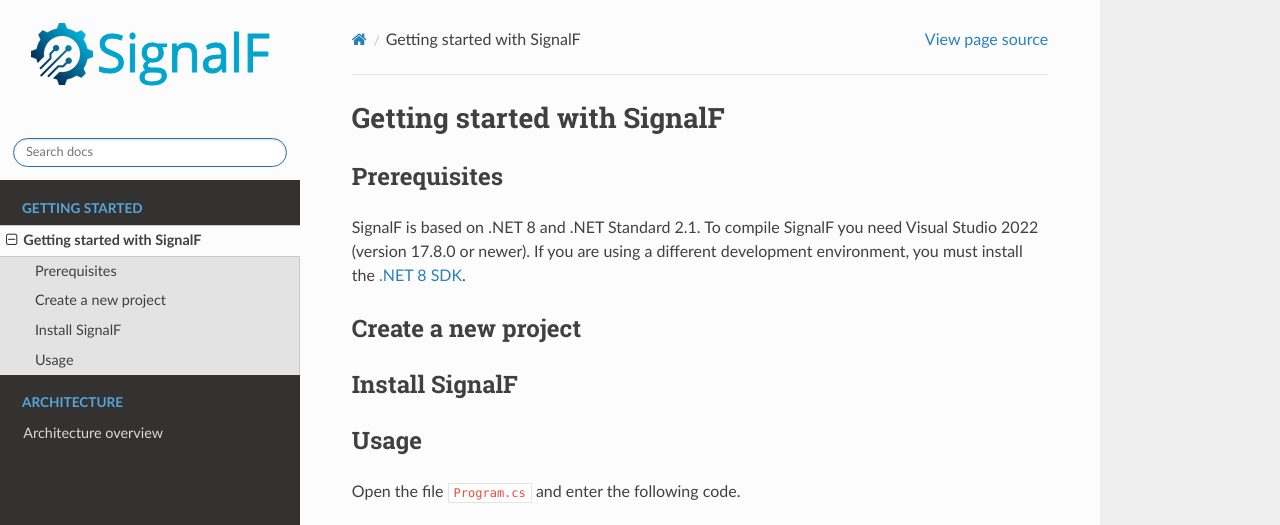
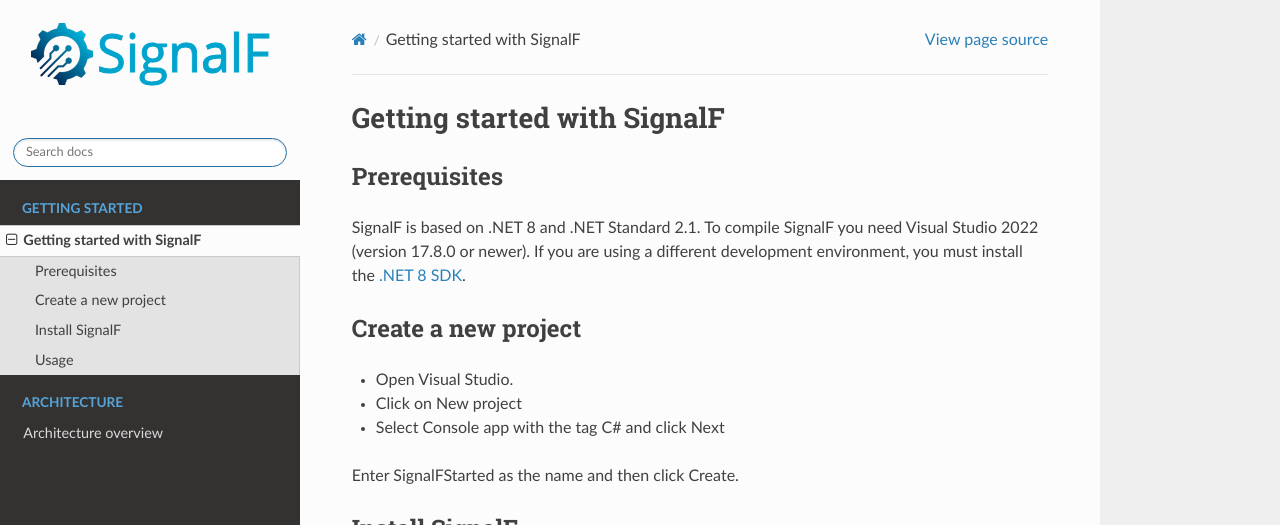
Before and after one commit to SignalF/SignalF.Documentation, a Sphinx documentation site: the page built from docs/source/getting-started/getting-started.rst, in a window 1280 px wide and 962 px high, cut to the strip 0-525 px from the top of the window. Built offline with Sphinx 7.4.7 and the Read the Docs theme 2.0.0, drawn with Linux system fonts in a browser that asks for light colours.

Commit message:
Update getting-started.rst

```diff
--- a/docs/source/getting-started/getting-started.rst
+++ b/docs/source/getting-started/getting-started.rst
@@ -7,7 +7,10 @@
 
 Create a new project
 --------------------
-
+- Open Visual Studio.
+- Click on New project
+- Select Console app with the tag C# and click Next
+Enter SignalFStarted as the name and then click Create.
 
 Install SignalF
 ---------------
```
